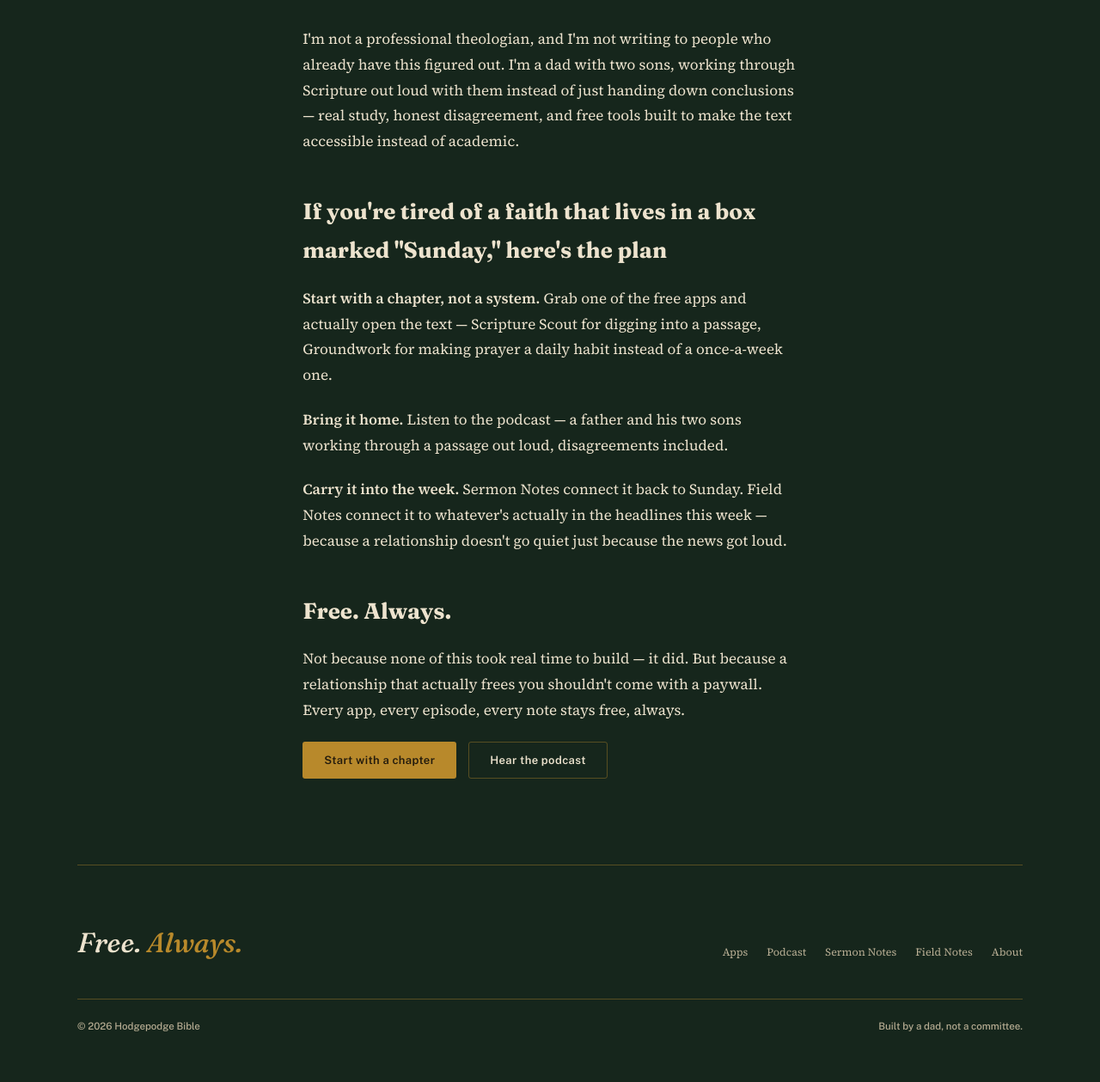
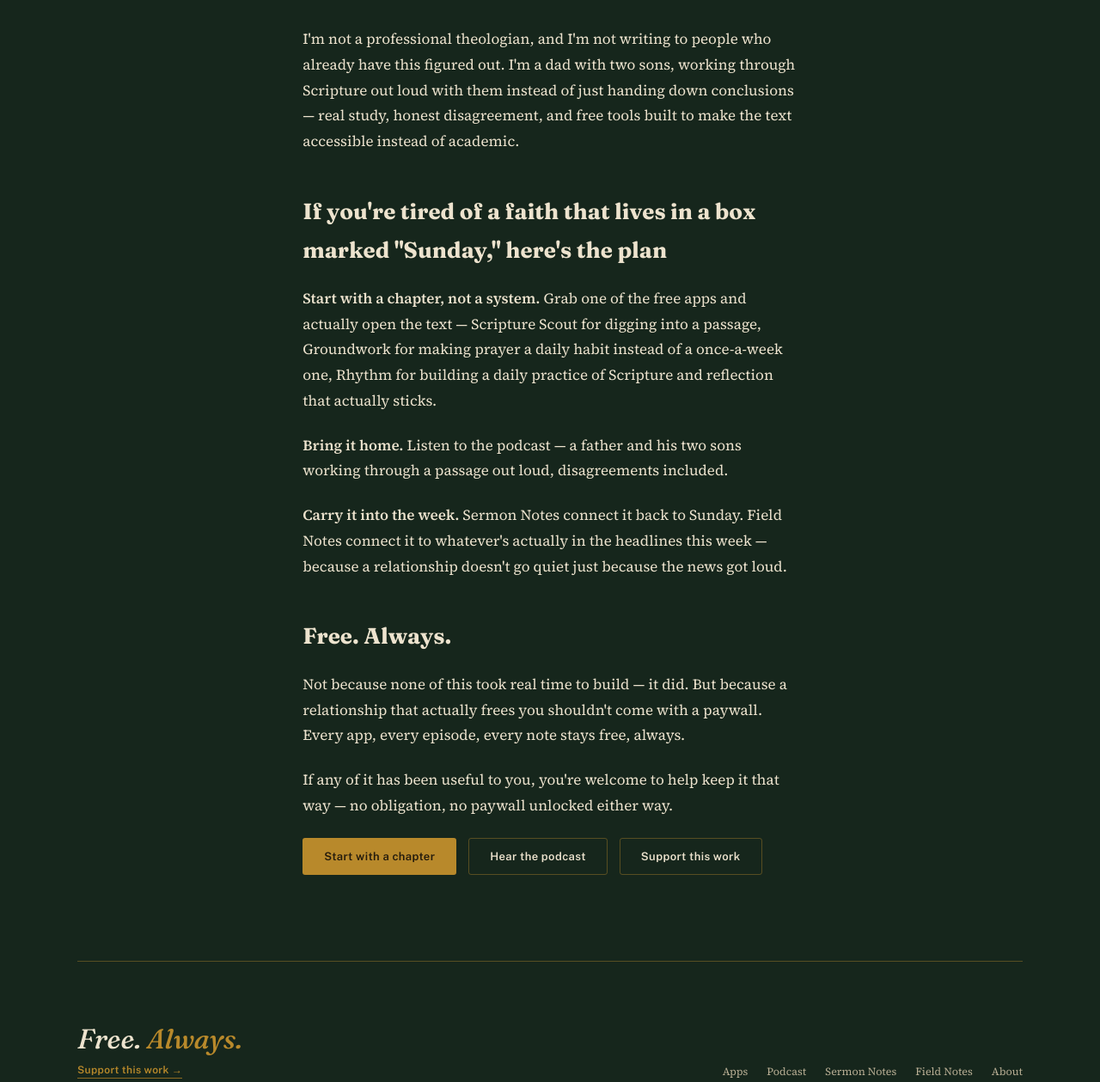
Before and after one commit to nchlshodge/hodgepodge-bible-site, an Eleventy site: page src/about/index.njk in a window 1280 px wide. Shown: the part 666-1925 px from the top of the page at 86% size. Built offline with nearby package versions, Linux system fonts and the light colour scheme; Eleventy itself is replaced by a stand-in of ours; files that its build step writes are made by us from their sources.

Commit message:
Add Buy Me a Coffee support link
Free stays free — this is voluntary, not a paywall. Linked from the
footer (under the tagline) and the About page, right where it already
makes the case for why everything is free.

```diff
--- a/src/_data/site.json
+++ b/src/_data/site.json
@@ -2,6 +2,7 @@
   "title": "Hodgepodge Bible",
   "tagline": "The Bible isn't a cage. It's how you get free.",
   "url": "https://hodgepodgebible.com",
+  "supportUrl": "https://buymeacoffee.com/hodgepodge",
   "podcast": {
     "name": "Bible Study with My Sons",
     "applePodcasts": "#",
--- a/src/_includes/base.njk
+++ b/src/_includes/base.njk
@@ -28,7 +28,10 @@
 
     <footer class="site-footer">
       <div class="footer-top">
-        <div class="footer-tag">Free. <span class="accent">Always.</span></div>
+        <div>
+          <div class="footer-tag">Free. <span class="accent">Always.</span></div>
+          <a class="footer-support-link" href="{{ site.supportUrl }}">Support this work →</a>
+        </div>
         <nav class="footer-nav">
           <a href="/apps/">Apps</a><a href="/podcast/">Podcast</a><a href="/sermon-notes/">Sermon Notes</a><a href="/blog/">Field Notes</a><a href="/about/">About</a>
         </nav>
--- a/src/about/index.njk
+++ b/src/about/index.njk
@@ -21,7 +21,7 @@ description: Why Hodgepodge Bible exists — a father's study, made public, buil
 
     <h2>If you're tired of a faith that lives in a box marked "Sunday," here's the plan</h2>
 
-    <p><strong>Start with a chapter, not a system.</strong> Grab one of the free apps and actually open the text — Scripture Scout for digging into a passage, Groundwork for making prayer a daily habit instead of a once-a-week one.</p>
+    <p><strong>Start with a chapter, not a system.</strong> Grab one of the free apps and actually open the text — Scripture Scout for digging into a passage, Groundwork for making prayer a daily habit instead of a once-a-week one, Rhythm for building a daily practice of Scripture and reflection that actually sticks.</p>
 
     <p><strong>Bring it home.</strong> Listen to the podcast — a father and his two sons working through a passage out loud, disagreements included.</p>
 
@@ -30,10 +30,13 @@ description: Why Hodgepodge Bible exists — a father's study, made public, buil
     <h2>Free. Always.</h2>
 
     <p>Not because none of this took real time to build — it did. But because a relationship that actually frees you shouldn't come with a paywall. Every app, every episode, every note stays free, always.</p>
+
+    <p>If any of it has been useful to you, you're welcome to help keep it that way — no obligation, no paywall unlocked either way.</p>
   </div>
 
   <div class="cta-row" style="margin-top:20px;">
     <a class="btn solid" href="/apps/">Start with a chapter</a>
     <a class="btn outline" href="/podcast/">Hear the podcast</a>
+    <a class="btn outline" href="{{ site.supportUrl }}">Support this work</a>
   </div>
 </article>
--- a/src/assets/css/style.css
+++ b/src/assets/css/style.css
@@ -220,6 +220,13 @@ a:focus-visible, button:focus-visible {
 .footer-top { display: flex; justify-content: space-between; align-items: flex-end; margin-bottom: 46px; flex-wrap: wrap; gap: 24px; }
 .footer-tag { font-family: 'Fraunces', serif; font-style: italic; font-size: 32px; }
 .footer-tag .accent { color: var(--ribbon); }
+.footer-support-link {
+  display: inline-block; margin-top: 10px;
+  font-family: 'Public Sans', sans-serif; font-size: 12px; font-weight: 600;
+  letter-spacing: 0.03em; color: var(--ribbon);
+  border-bottom: 1px solid var(--ribbon-dim); padding-bottom: 2px;
+}
+.footer-support-link:hover { color: var(--text-dark); border-color: var(--rule); }
 .footer-nav { display: flex; gap: 22px; flex-wrap: wrap; }
 .footer-nav a { font-size: 12.5px; color: var(--text-dark-muted); }
 .footer-nav a:hover { color: var(--text-dark); }
```
